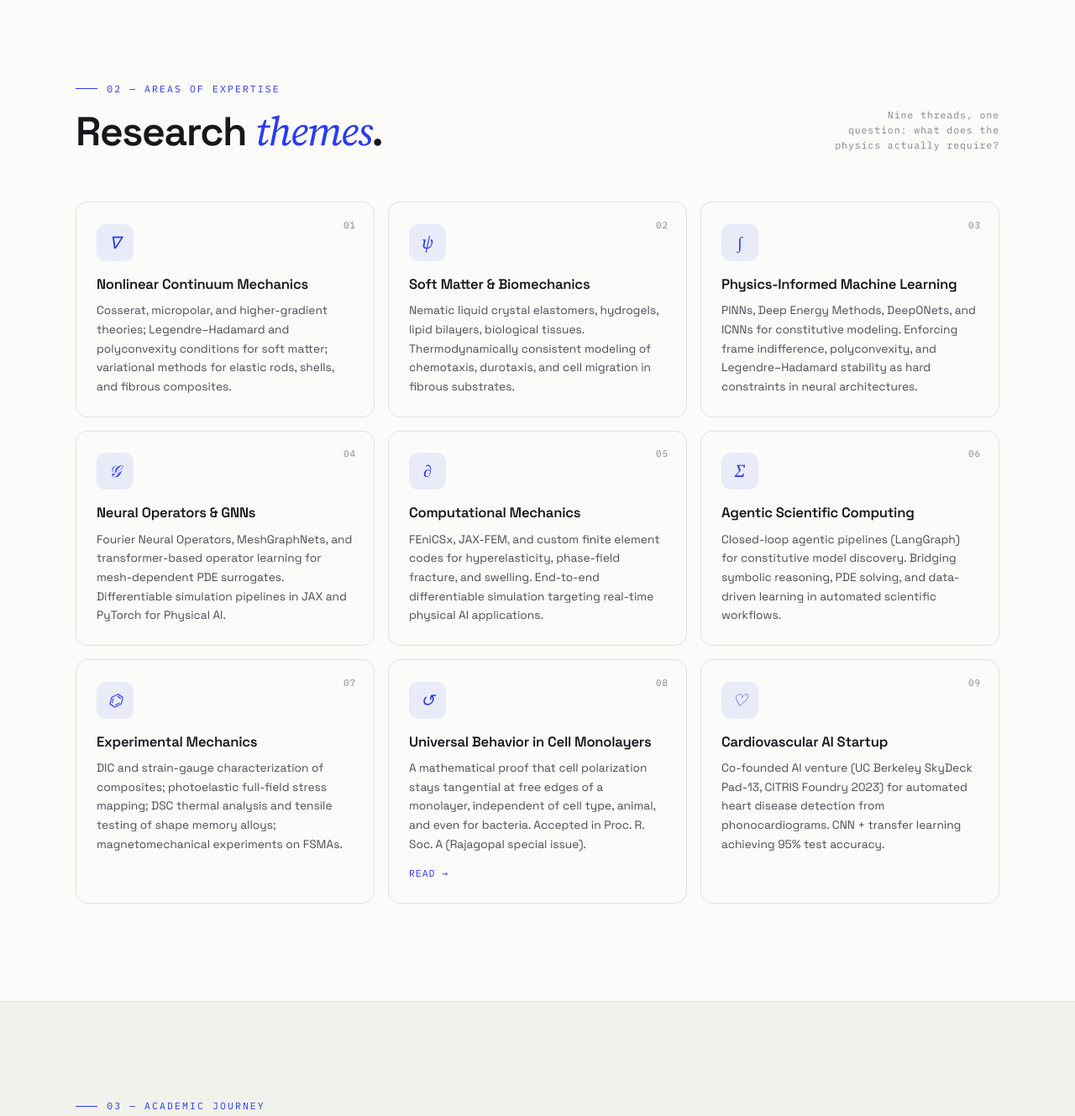
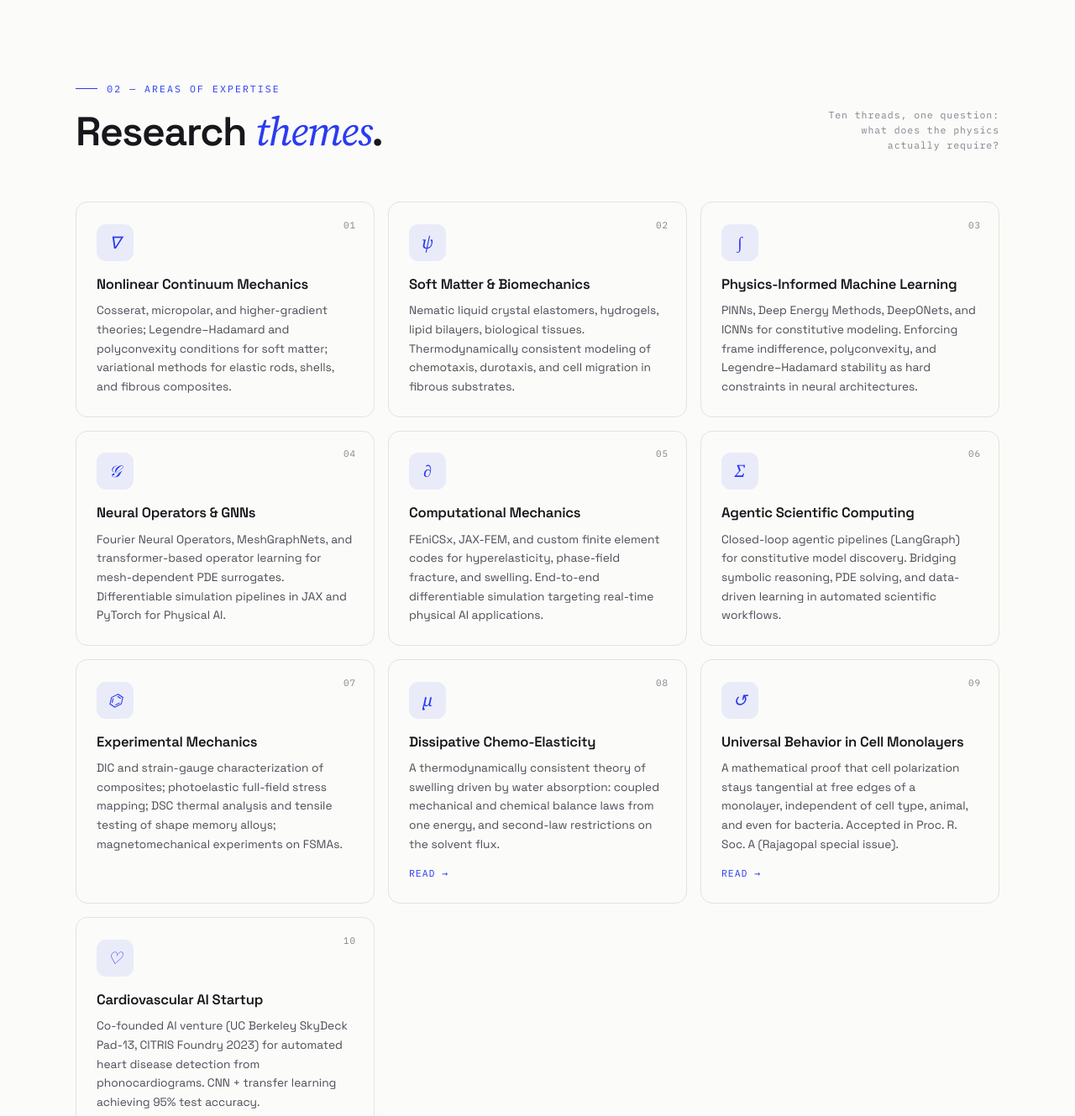
Before and after one commit to miladshirani/miladshirani.github.io, a plain HTML site: page index.html in a window 1280 px wide. Shown: the part 1660-2989 px from the top of the page at 84% size. Drawn offline with Linux system fonts and the light colour scheme.

Commit message:
Add Dissipative Chemo-Elasticity card to home page
Co-Authored-By: Claude Sonnet 5.5 <noreply@anthropic.com>

```diff
--- a/assets/data.js
+++ b/assets/data.js
@@ -92,6 +92,8 @@ window.SITE = {
       desc: "Closed-loop agentic pipelines (LangGraph) for constitutive model discovery. Bridging symbolic reasoning, PDE solving, and data-driven learning in automated scientific workflows." },
     { icon: "⌬", title: "Experimental Mechanics",
       desc: "DIC and strain-gauge characterization of composites; photoelastic full-field stress mapping; DSC thermal analysis and tensile testing of shape memory alloys; magnetomechanical experiments on FSMAs." },
+    { icon: "μ", title: "Dissipative Chemo-Elasticity", href: "research-dissipative-chemo-elasticity.html",
+      desc: "A thermodynamically consistent theory of swelling driven by water absorption: coupled mechanical and chemical balance laws from one energy, and second-law restrictions on the solvent flux." },
     { icon: "↺", title: "Universal Behavior in Cell Monolayers", href: "research-cell-monolayers.html",
       desc: "A mathematical proof that cell polarization stays tangential at free edges of a monolayer, independent of cell type, animal, and even for bacteria. Accepted in Proc. R. Soc. A (Rajagopal special issue)." },
     { icon: "♡", title: "Cardiovascular AI Startup",
--- a/index.html
+++ b/index.html
@@ -83,7 +83,7 @@
             <p class="kicker">02 — Areas of Expertise</p>
             <h2 class="sec-title">Research <em>themes</em>.</h2>
           </div>
-          <p class="sec-note">Nine threads, one question: what does the physics actually require?</p>
+          <p class="sec-note">Ten threads, one question: what does the physics actually require?</p>
         </div>
         <div class="themes-grid" id="home-themes"><!-- injected --></div>
       </div>
```
